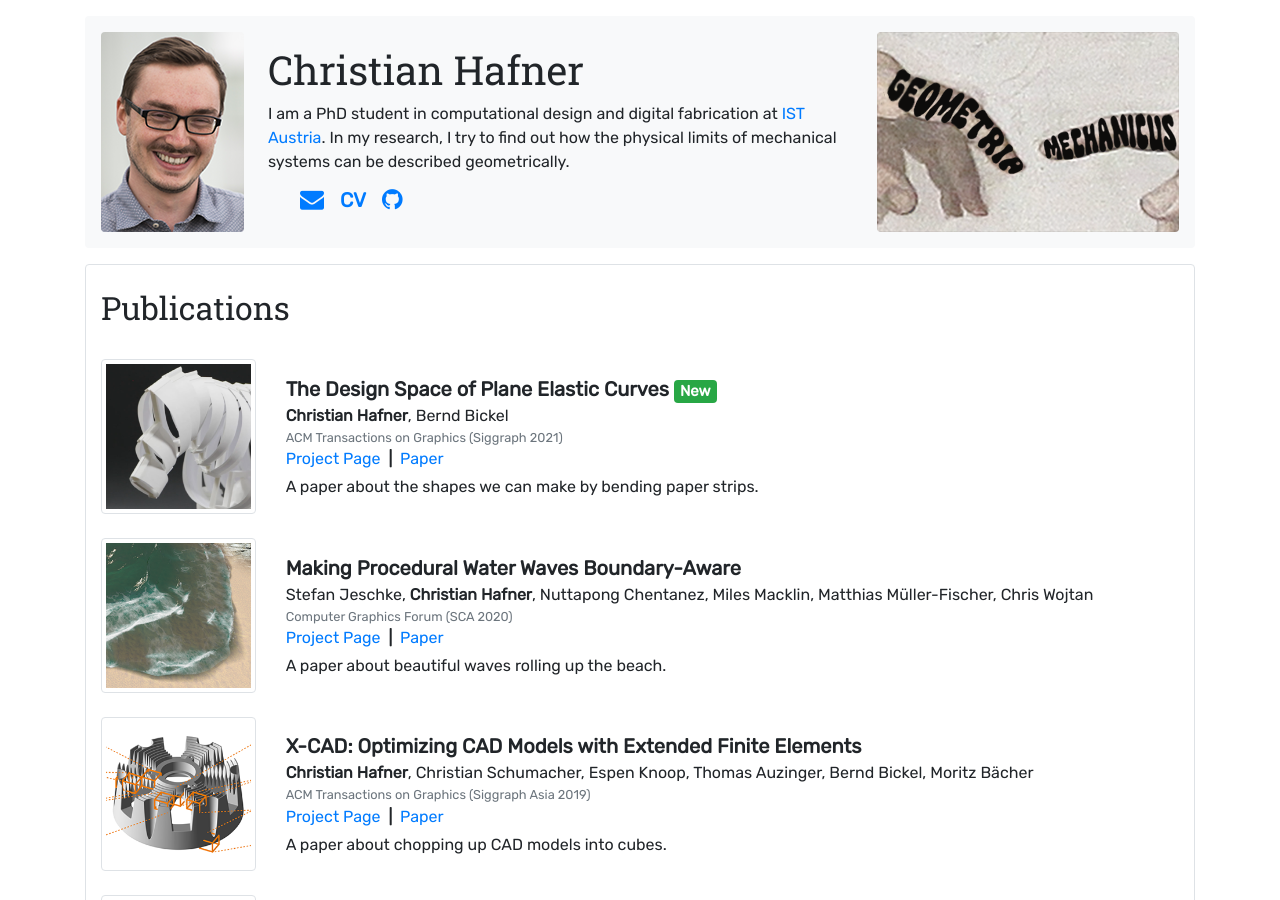
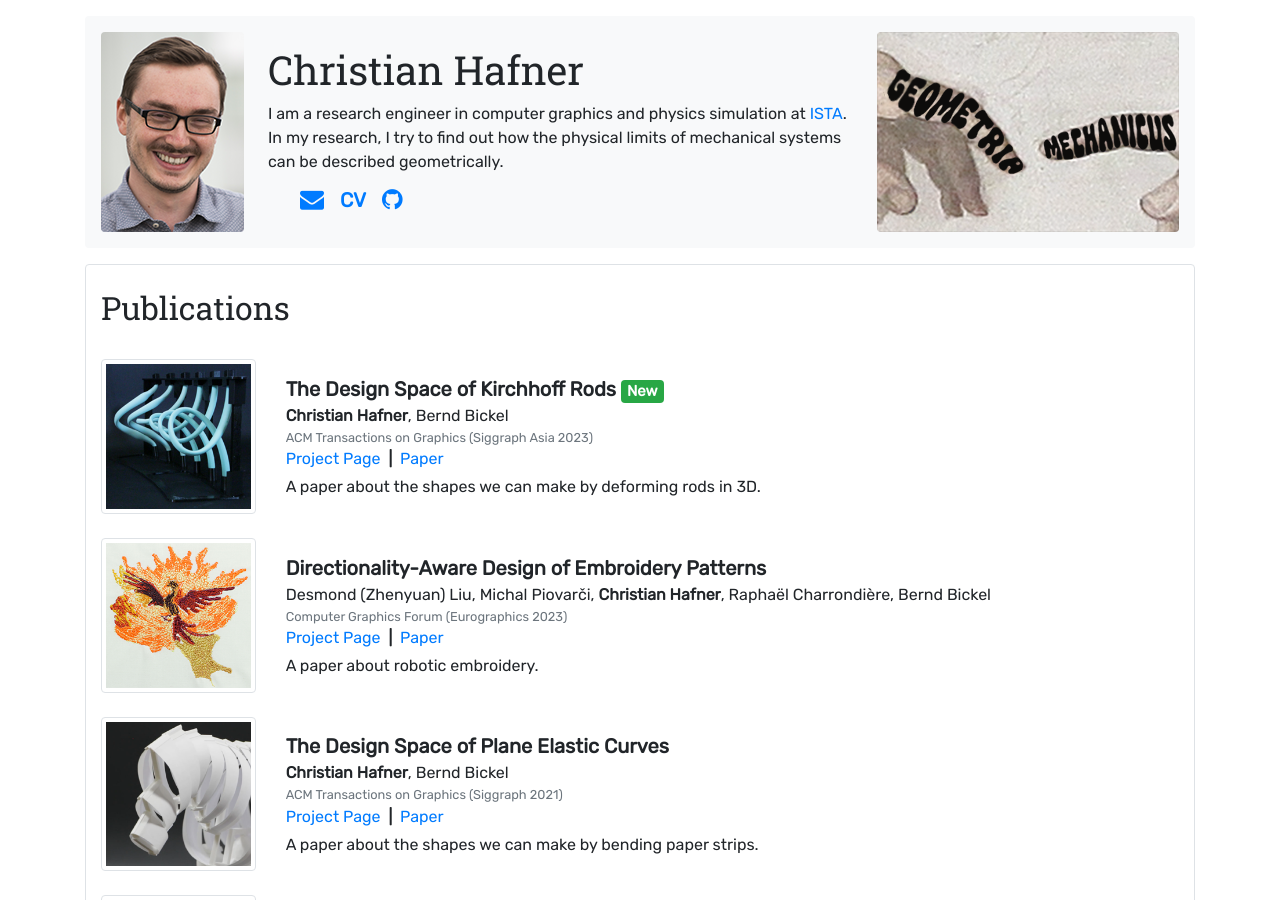
Before and after one commit to chrishafner/chrishafner.github.io, a Jekyll site: the page built from index.html, in a window 1280 px wide and 900 px high. Built offline with Jekyll 4.4.1, drawn with Linux system fonts in a browser that asks for light colours.

Commit message:
updated CV
added two papers

Update portrait text

Update kirchhoff-rods.png

```diff
--- a/_data/publications.yml
+++ b/_data/publications.yml
@@ -1,3 +1,19 @@
+- title: The Design Space of Kirchhoff Rods
+  authors: Christian Hafner, Bernd Bickel
+  date: 2023-12-01
+  published: ACM Transactions on Graphics (Siggraph Asia 2023)
+  projectpage: https://visualcomputing.ist.ac.at/publications/2023/TDSOKR/
+  paperlink: https://research-explorer.ista.ac.at/download/13188/13194/kirchhoff-rods.pdf
+  image: img/kirchhoff-rods.png
+  blurb: "A paper about the shapes we can make by deforming rods in 3D."
+- title: Directionality-Aware Design of Embroidery Patterns
+  authors: Desmond (Zhenyuan) Liu, Michal Piovarči, Christian Hafner, Raphaël Charrondière, Bernd Bickel
+  date: 2023-05-08
+  published: Computer Graphics Forum (Eurographics 2023)
+  projectpage: https://visualcomputing.ist.ac.at/publications/2023/DADoEP/
+  paperlink: https://research-explorer.ista.ac.at/download/12972/12974/Zhenyuan2023.pdf
+  image: img/embroidery.png
+  blurb: "A paper about robotic embroidery."
 - title: The Design Space of Plane Elastic Curves
   authors: Christian Hafner, Bernd Bickel
   date: 2021-08-09
--- a/_includes/portrait.html
+++ b/_includes/portrait.html
@@ -2,11 +2,11 @@
     <div><img class="rounded" src="img/hafner_portrait.png"/></div>
     <div class="mx-4 my-2" style="flex-grow:1;flex-basis:200px">
         <h1>Christian Hafner</h1>
-        <div class="my-2">I am a PhD student in computational design and digital fabrication at <a href="https://ist.ac.at/">IST Austria</a>.
+        <div class="my-2">I am a research engineer in computer graphics and physics simulation at <a href="https://ist.ac.at/">ISTA</a>.
         In my research, I try to find out how the physical limits of mechanical systems can be described geometrically.</div>
         <div class="mx-4" style="display:flex;flex-direction:row;align-items:center">
             <a href="mailto:chafner@ist.ac.at" class="mx-2" style="font-size:24px"><i class="fa fa-envelope"></i></a>
-            <span class="mx-2" style="font-size:20px"><a href="https://pub.ist.ac.at/~chafner/CV_Hafner_Apr2022.pdf"><b>CV</b></a></span>
+            <span class="mx-2" style="font-size:20px"><a href="https://pub.ist.ac.at/~chafner/CV_Hafner_Jul2023.pdf"><b>CV</b></a></span>
             <a href="https://github.com/chrishafner" class="mx-2" style="font-size:24px"><i class="fa fa-github"></i></a>
         </div>
     </div>
```
Also changed, not shown: img/embroidery.png (added), img/kirchhoff-rods.png (added).
